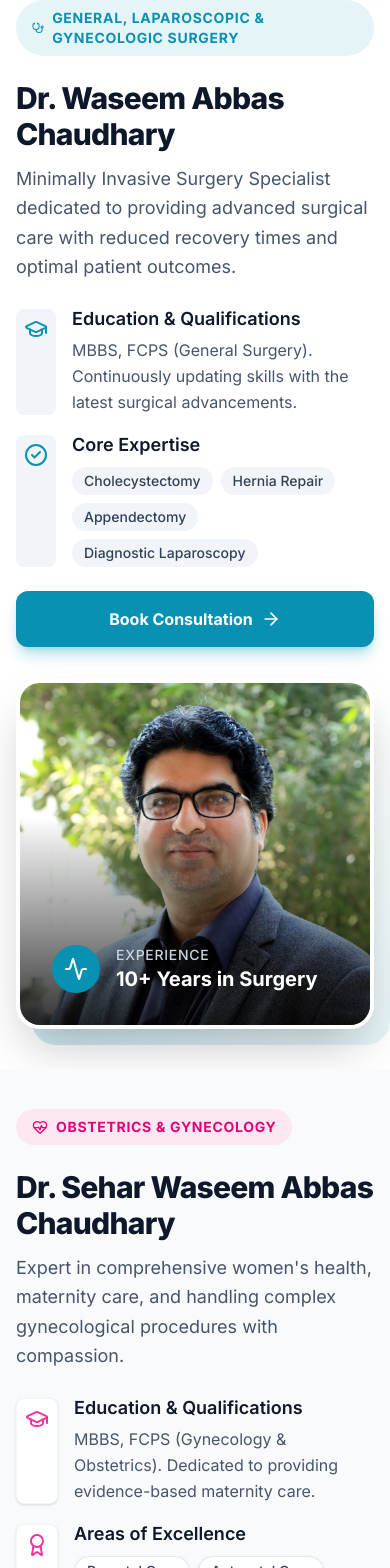
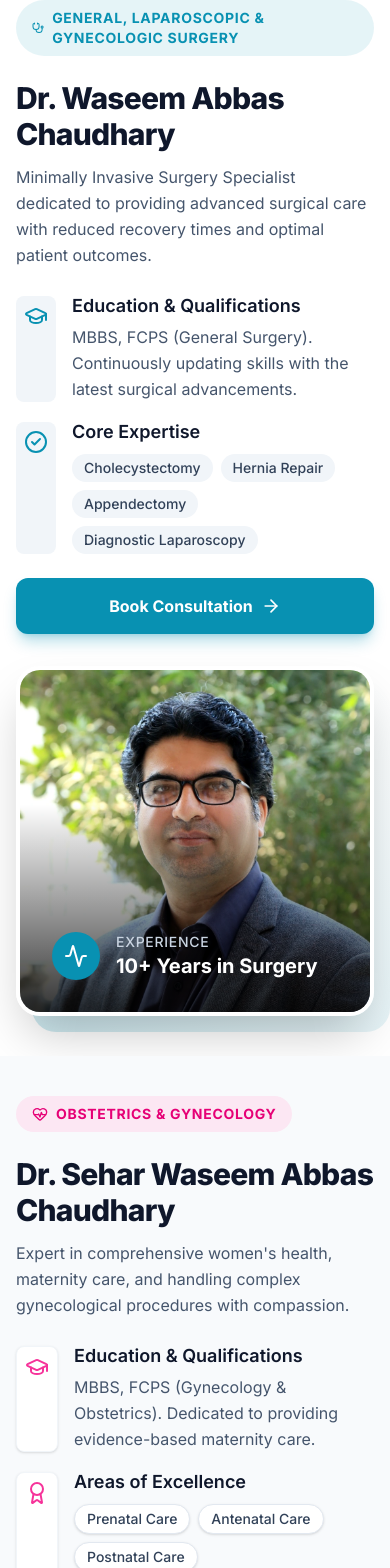
Before and after one commit to zuraizyousaf01/Chaudhary-Clinic, a Next.js app: page / in a window 390 px wide. Shown: the part 884-2452 px from the top of the page. Built offline with nearby package versions, Linux system fonts and the light colour scheme.

Commit message:
feat: create homepage for Chaudhary Clinic with hero section and practitioner profiles

```diff
--- a/src/app/page.tsx
+++ b/src/app/page.tsx
@@ -16,7 +16,7 @@ export default function Home() {
   const gynWaLink = "https://wa.me/923368775530?text=I%20would%20like%20to%20book%20an%20appointment";
 
   return (
-    <div className="flex flex-col pb-20">
+    <div className="flex flex-col pb-0 sm:pb-20">
       {/* Hero Section */}
       <section className="relative -mt-20 pt-20 min-h-screen flex flex-col items-center justify-center text-white overflow-hidden z-0">
         <div className="absolute inset-0 bg-[url('/images/doctors/opd.webp')] bg-cover bg-center bg-fixed z-0" />
@@ -95,10 +95,10 @@ export default function Home() {
                 <Stethoscope className="h-4 w-4" />
                 General, Laparoscopic & Gynecologic Surgery
               </span>
-              <h2 className="text-3xl lg:text-4xl font-extrabold text-slate-900 mb-3 tracking-tight">
+              <h2 className="text-3xl md:text-4xl font-extrabold text-slate-900 mb-3 tracking-tight">
                 Dr. Waseem Abbas Chaudhary
               </h2>
-              <p className="text-lg text-slate-600 mb-6 leading-relaxed">
+              <p className="text-base text-slate-600 mb-6 leading-relaxed">
                 Minimally Invasive Surgery Specialist dedicated to providing advanced surgical care with reduced recovery times and optimal patient outcomes.
               </p>
 
@@ -156,10 +156,10 @@ export default function Home() {
                 <HeartPulse className="h-4 w-4" />
                 Obstetrics & Gynecology
               </span>
-              <h2 className="text-3xl lg:text-4xl font-extrabold text-slate-900 mb-3 tracking-tight">
+              <h2 className="text-3xl md:text-4xl font-extrabold text-slate-900 mb-3 tracking-tight">
                 Dr. Sehar Waseem Abbas Chaudhary
               </h2>
-              <p className="text-lg text-slate-600 mb-6 leading-relaxed">
+              <p className="text-base text-slate-600 mb-6 leading-relaxed">
                 Expert in comprehensive women's health, maternity care, and handling complex gynecological procedures with compassion.
               </p>
 
```
